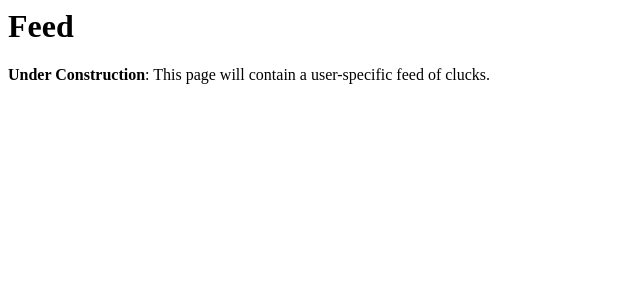
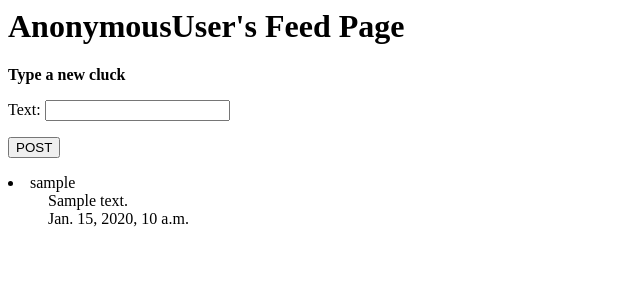
Before and after one commit to ahmedbanko/clucker, a Django app: template microblogs/templates/feed.html in a window 1280 px wide. Shown: the top 300 px of the page, without its empty margins (0-640 px from the left). Run offline with Django 3.2, Linux system fonts and the light colour scheme; the template is opened without the code that fills it: values that come from a table or form of the project are taken from there, others are empty; tables that the repository leaves empty hold one stand-in row (values such as "Sample post").

Commit message:
Use post form to create posts
- Add view to show user list in a html template.
- Use post form to create posts
- Show user's posts on feed
- Bug fix

```diff
--- a/clucker/urls.py
+++ b/clucker/urls.py
@@ -24,4 +24,5 @@ urlpatterns = [
     path('feed/', views.feed, name = 'feed'),
     path('log_in/', views.log_in, name = 'log_in'),
     path('log_out/', views.log_out, name = 'log_out'),
+    path('APP_URL/users/', views.user_list, name = 'user_list'),
 ]
--- a/microblogs/forms.py
+++ b/microblogs/forms.py
@@ -46,7 +46,7 @@ class SignUpForm(forms.ModelForm):
 class PostForm(forms.ModelForm):
     class Meta:
         model = Post
-        fields = ['author', 'text']
+        fields = ['text']
 
 
 class LogInForm(forms.Form):
--- a/microblogs/models.py
+++ b/microblogs/models.py
@@ -48,5 +48,7 @@ class Post(models.Model):
     )
     created_at = models.DateTimeField(auto_now_add = True, blank = False)
 
+
+
     class Meta:
         ordering = ["-created_at"]
--- a/microblogs/templates/feed.html
+++ b/microblogs/templates/feed.html
@@ -3,8 +3,24 @@
   <title>Clucker</title>
 </head>
 <body>
-<h1>Feed</h1>
-<p><b>Under Construction</b>: This page will contain a user-specific feed of clucks.</p>
+<h1>{{user}}'s Feed Page</h1>
+<p><b>Type a new cluck</b></p>
+<form action="{% url 'feed' %}" method="POST">
+  {% csrf_token %}
+  {{ form.as_p }}
+  <input type="submit" value="POST">
+</form>
+
+{% if posts %}
+    <dl>
+    {% for post in posts %}
+      <li>{{post.author.username}}</li>
+      <dd>{{post.text}}</dd>
+        <dd>{{post.created_at}}</dd>
+    {% endfor %}
+    </dl> {% else %}
+    <p>No posts yet.</p>
+{% endif %}
 
 </body>
 </html>
```
Also changed, not shown: microblogs/templates/user_list.html (added, +8 -0 lines), microblogs/tests/test_post_form.py (+2 -4 lines), microblogs/tests/test_post_model.py (+2 -1 lines), microblogs/views.py (+24 -2 lines).
